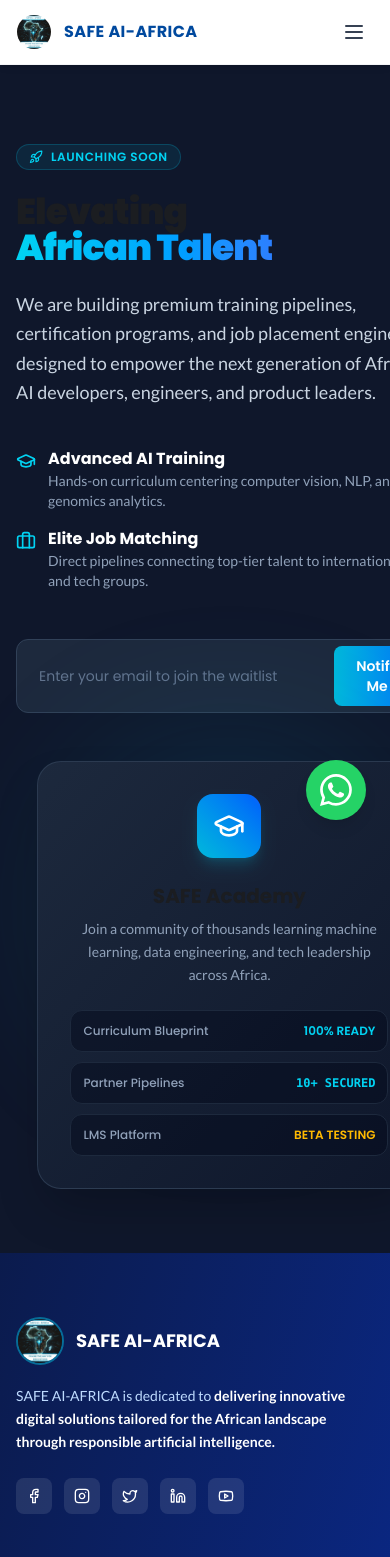
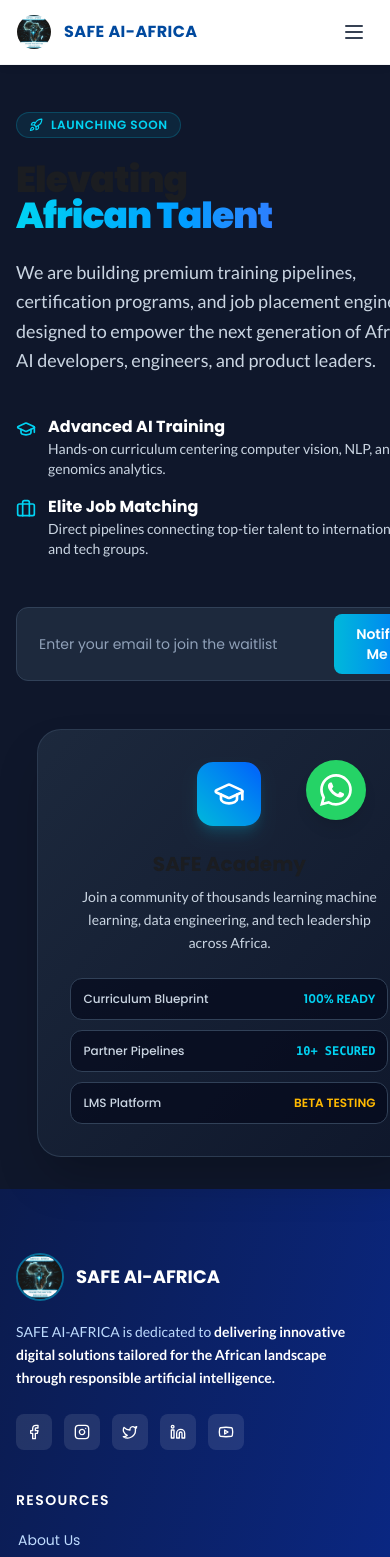
Before and after one commit to Atusav-lab/SAFEAI-AFRICA-WEBSITE-ai-studio-nextjs, a Next.js app: page /coming-soon in a window 390 px wide. Shown: the top 1557 px of the page. Built offline with nearby package versions, Linux system fonts and the light colour scheme.

Commit message:
style: optimize padding and color contrast on coming-soon page for mobile

```diff
--- a/src/app/coming-soon/page.tsx
+++ b/src/app/coming-soon/page.tsx
@@ -23,8 +23,8 @@
       <Header forceScrolled={true} />
       <main className="pt-20 lg:pt-24 min-h-screen bg-slate-900 text-white flex flex-col justify-between">
         {/* Main hero area */}
-        <section className="flex-grow py-16 lg:py-24 max-w-7xl mx-auto px-4 sm:px-6 lg:px-8 w-full flex flex-col justify-center">
-          <div className="grid lg:grid-cols-2 gap-12 items-center">
+        <section className="flex-grow py-8 lg:py-24 max-w-7xl mx-auto px-4 sm:px-6 lg:px-8 w-full flex flex-col justify-center">
+          <div className="grid lg:grid-cols-2 gap-8 lg:gap-12 items-center">
             {/* Text details */}
             <div className="space-y-6">
               <div className="inline-flex items-center gap-2 px-3 py-1 bg-cyan-500/10 border border-cyan-400/20 text-cyan-400 rounded-full text-xs font-semibold uppercase tracking-wider">
@@ -47,14 +47,14 @@
                   <GraduationCap className="text-cyan-400 mt-1 flex-shrink-0" size={20} />
                   <div>
                     <h3 className="font-bold text-white text-base">Advanced AI Training</h3>
-                    <p className="text-slate-400 text-sm font-lato">Hands-on curriculum centering computer vision, NLP, and genomics analytics.</p>
+                    <p className="text-slate-300 text-sm font-lato">Hands-on curriculum centering computer vision, NLP, and genomics analytics.</p>
                   </div>
                 </div>
                 <div className="flex items-start gap-3">
                   <Briefcase className="text-cyan-400 mt-1 flex-shrink-0" size={20} />
                   <div>
                     <h3 className="font-bold text-white text-base">Elite Job Matching</h3>
-                    <p className="text-slate-400 text-sm font-lato">Direct pipelines connecting top-tier talent to international teams and tech groups.</p>
+                    <p className="text-slate-300 text-sm font-lato">Direct pipelines connecting top-tier talent to international teams and tech groups.</p>
                   </div>
                 </div>
               </div>
@@ -78,7 +78,7 @@
                       placeholder="Enter your email to join the waitlist"
                       value={email}
                       onChange={e => setEmail(e.target.value)}
-                      className="flex-grow bg-transparent px-4 py-2.5 text-sm focus:outline-none placeholder-slate-500 text-white"
+                      className="flex-grow bg-transparent px-4 py-2.5 text-sm focus:outline-none placeholder-slate-400 text-white"
                     />
                     <button
                       type="submit"
@@ -93,27 +93,27 @@
             </div>
 
             {/* Visual background item */}
-            <div className="relative flex justify-center">
-              <div className="absolute w-72 h-72 bg-cyan-500/20 rounded-full filter blur-[100px] animate-pulse" />
+            <div className="relative flex justify-center mt-4 lg:mt-0">
+              <div className="hidden lg:block absolute w-72 h-72 bg-cyan-500/20 rounded-full filter blur-[100px] animate-pulse" />
               <div className="relative bg-gradient-to-br from-slate-800 to-slate-900 border border-slate-700/80 p-8 rounded-3xl shadow-2xl max-w-sm w-full text-center">
                 <div className="w-16 h-16 bg-gradient-to-tr from-cyan-500 to-blue-600 rounded-2xl flex items-center justify-center mx-auto mb-6 shadow-lg shadow-cyan-500/20">
                   <GraduationCap size={32} className="text-white" />
                 </div>
                 <h3 className="text-xl font-bold mb-2">SAFE Academy</h3>
-                <p className="text-slate-400 text-sm font-lato mb-6 leading-relaxed">
+                <p className="text-slate-300 text-sm font-lato mb-6 leading-relaxed">
                   Join a community of thousands learning machine learning, data engineering, and tech leadership across Africa.
                 </p>
                 <div className="space-y-2.5">
-                  <div className="flex items-center justify-between p-3 bg-slate-950/40 rounded-xl text-xs border border-slate-800">
-                    <span className="text-slate-400 font-medium">Curriculum Blueprint</span>
+                  <div className="flex items-center justify-between p-3 bg-slate-950/60 rounded-xl text-xs border border-slate-700">
+                    <span className="text-slate-300 font-medium">Curriculum Blueprint</span>
                     <span className="text-cyan-400 font-semibold uppercase">100% Ready</span>
                   </div>
-                  <div className="flex items-center justify-between p-3 bg-slate-950/40 rounded-xl text-xs border border-slate-800">
-                    <span className="text-slate-400 font-medium">Partner Pipelines</span>
+                  <div className="flex items-center justify-between p-3 bg-slate-950/60 rounded-xl text-xs border border-slate-700">
+                    <span className="text-slate-300 font-medium">Partner Pipelines</span>
                     <span className="text-cyan-400 font-semibold uppercase font-mono">10+ Secured</span>
                   </div>
-                  <div className="flex items-center justify-between p-3 bg-slate-950/40 rounded-xl text-xs border border-slate-800">
-                    <span className="text-slate-400 font-medium">LMS Platform</span>
+                  <div className="flex items-center justify-between p-3 bg-slate-950/60 rounded-xl text-xs border border-slate-700">
+                    <span className="text-slate-300 font-medium">LMS Platform</span>
                     <span className="text-amber-400 font-semibold uppercase">Beta Testing</span>
                   </div>
                 </div>
```
